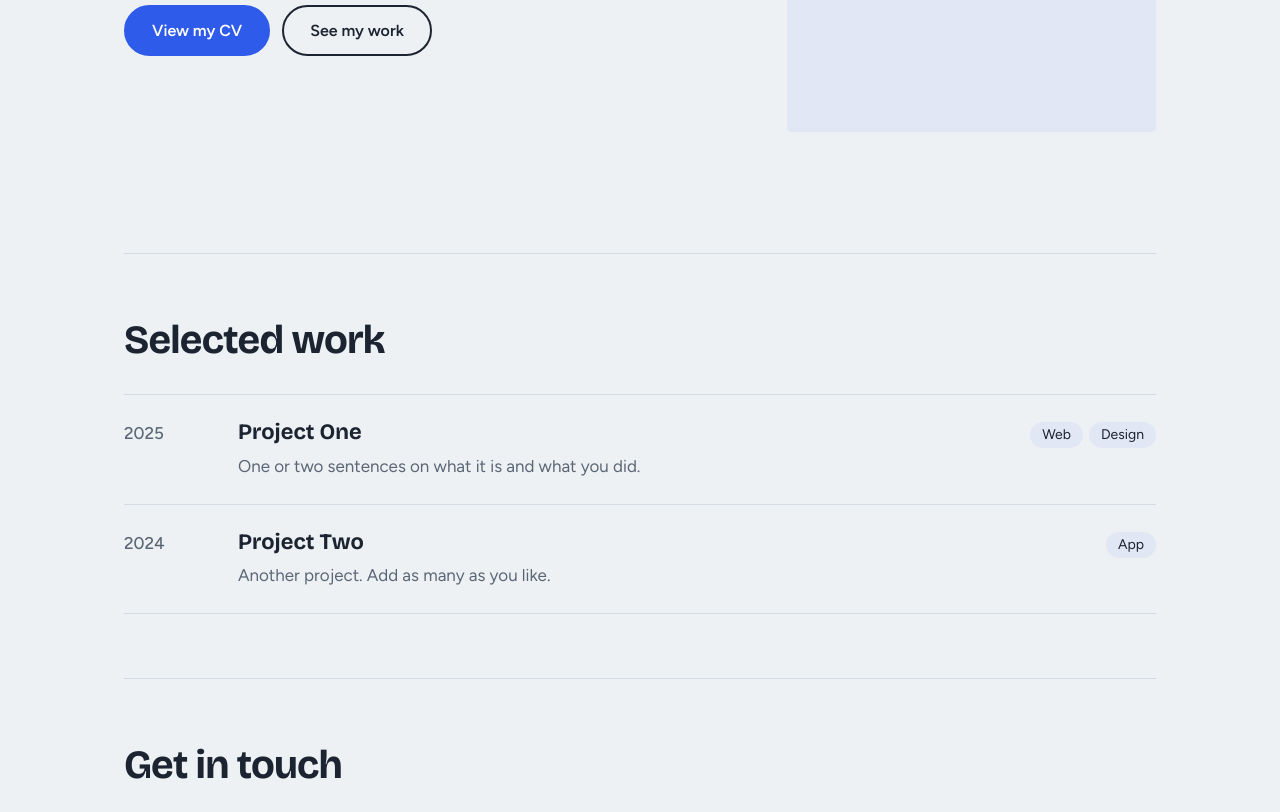
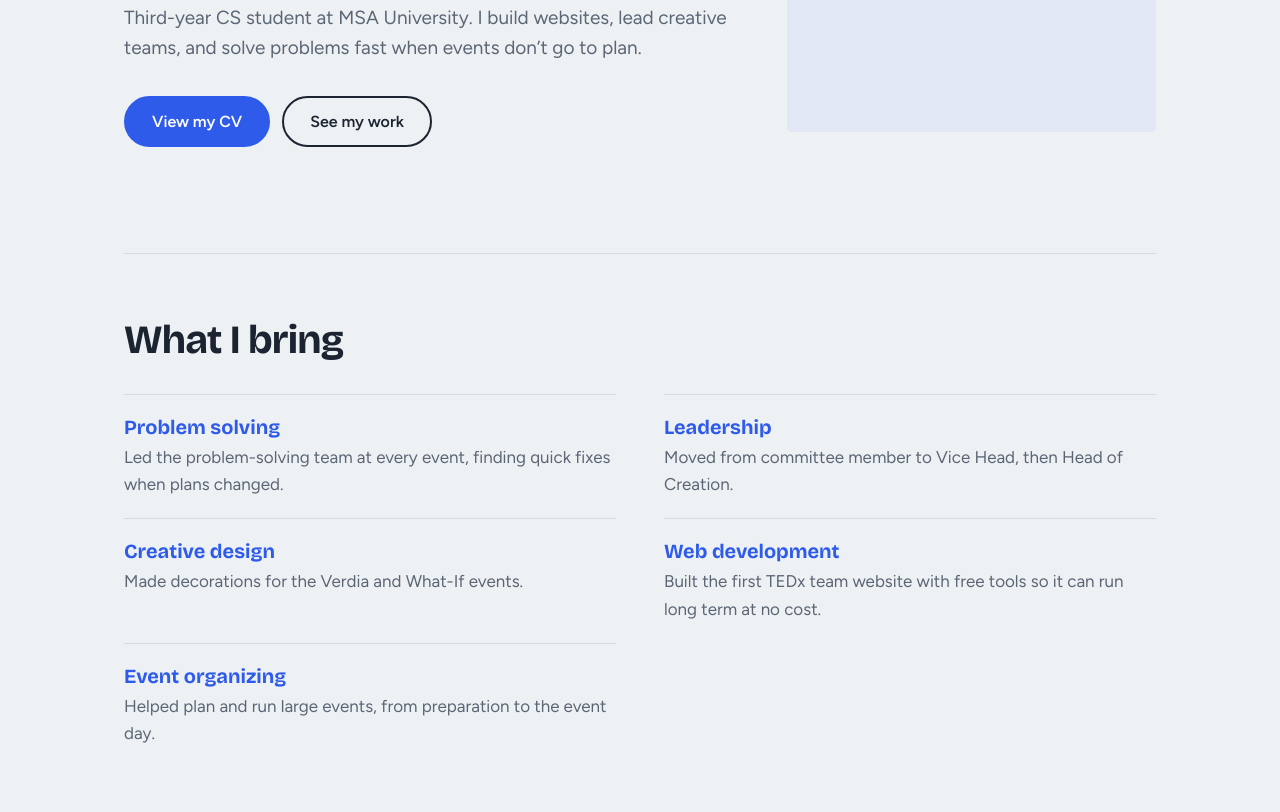
Before and after one commit to elshafei10/PORTOFOLIOCV, a plain HTML site: page index.html in a window 1280 px wide. Shown: the part 451-1263 px from the top of the page. Drawn offline with nearby package versions, Linux system fonts and the light colour scheme.

Commit message:
Revise profile details and add strengths section
Updated personal information and added strengths and projects to the profile.

```diff
--- a/index.html
+++ b/index.html
@@ -34,8 +34,15 @@ a{color:inherit}
 .hero .intro{max-width:52ch;color:var(--muted);font-size:19px}
 .actions{display:flex;flex-wrap:wrap;gap:12px;margin-top:32px}
 .photo{aspect-ratio:4/5;border-radius:999px 999px 24px 24px;overflow:hidden;background:var(--soft);display:grid;place-items:center}
-.photo img{width:100%;height:100%;object-fit:cover;display:block}
+.photo img{width:100%;height:100%;object-fit:cover;object-position:50% 20%;display:block}
 .photo .initials{font:800 96px var(--display);color:var(--accent)}
+
+/* Strengths */
+.strengths{display:grid;grid-template-columns:repeat(2,1fr);gap:0 48px}
+.strength{padding:20px 0;border-top:1px solid var(--line)}
+.strength h3{font:700 20px/1.25 var(--display);color:var(--accent)}
+.strength p{color:var(--muted);margin-top:4px}
+.cv-main li b{font-weight:600}
 
 /* Projects */
 section.block{padding:64px 0;border-top:1px solid var(--line)}
@@ -84,6 +91,7 @@ body.show-cv #cv{display:block}
 @media (max-width:760px){
   .hero{grid-template-columns:1fr;min-height:0;gap:32px}
   .photo{max-width:280px;order:-1}
+  .strengths{grid-template-columns:1fr}
   .project{grid-template-columns:1fr;gap:6px}
   .tags{justify-content:flex-start;margin-top:8px}
   .cv-body{grid-template-columns:1fr}
@@ -109,67 +117,115 @@ body.show-cv #cv{display:block}
      ============================================================ -->
 <script>
 const DATA = {
-  name: "Your Name",
-  role: "Your Job Title",
-  intro: "A short sentence or two about who you are and what you build or design.",
-  photo: "photo.jpg",          // put your photo next to index.html with this name
+  name: "Mohamed Fekri Abdelhamid",
+  role: "Computer Science Student & Web Developer",
+  intro: "Third-year CS student at MSA University. I build websites, lead creative teams, and solve problems fast when events don’t go to plan.",
+  photo: "photo.jpg",          // keep photo.jpg next to index.html
   cvPdf: "",                   // optional: "cv.pdf". Leave empty to print the CV page as PDF instead
 
-  email: "you@example.com",
+  email: "your.email@example.com",
   phone: "+20 000 000 0000",
-  location: "Your City, Country",
+  location: "Cairo, Egypt",
   links: [
-    { label: "LinkedIn", url: "https://linkedin.com/in/yourname" },
-    { label: "GitHub",   url: "https://github.com/yourname" }
+    { label: "TEDx Website", url: "https://tedx-team.vercel.app" },
+    { label: "LinkedIn",     url: "https://linkedin.com/in/your-profile" }
   ],
 
-  summary: "Two or three lines summarising your experience, strengths, and what you are looking for.",
+  summary: "Third-year Computer Science student at MSA University with hands-on experience in web development and event leadership. Started on the MUN organizing committee, was offered Vice Head of Creation at TEDx, and was promoted to Head of Creation after helping run large events. Also led the problem-solving team at every event and helped build the first TEDx team website on free tools for long-term use.",
+
+  // Shown on the home page ("What I bring") and in the CV
+  strengths: [
+    { title: "Problem solving",  text: "Led the problem-solving team at every event, finding quick fixes when plans changed." },
+    { title: "Leadership",       text: "Moved from committee member to Vice Head, then Head of Creation." },
+    { title: "Creative design",  text: "Made decorations for the Verdia and What-If events." },
+    { title: "Web development",  text: "Built the first TEDx team website with free tools so it can run long term at no cost." },
+    { title: "Event organizing", text: "Helped plan and run large events, from preparation to the event day." }
+  ],
 
   experience: [
     {
-      role: "Job Title",
-      company: "Company Name",
-      period: "2023 – Present",
+      role: "Head of Creation",
+      company: "TEDx",
+      period: "",
       points: [
-        "Describe an achievement with a measurable result.",
-        "Describe another responsibility or project you led."
+        "Promoted after organizing large events.",
+        "Led the creative team across event decorations and visuals."
       ]
     },
     {
-      role: "Previous Job Title",
-      company: "Previous Company",
-      period: "2021 – 2023",
+      role: "Problem Solving Team Leader",
+      company: "TEDx events (Verdia, What-If)",
+      period: "",
       points: [
-        "What you did and what changed because of it.",
-        "Tools or methods you used."
+        "Led the problem-solving team at each event once creation work was done.",
+        "Handled issues on the day and kept the event running smoothly."
+      ]
+    },
+    {
+      role: "Vice Head of Creation",
+      company: "TEDx",
+      period: "",
+      points: [
+        "Offered the role after strong performance on the MUN organizing committee.",
+        "Created decorations for Verdia and What-If."
+      ]
+    },
+    {
+      role: "Web Developer (volunteer)",
+      company: "TEDx",
+      period: "",
+      points: [
+        "Helped build the first TEDx team website infrastructure (tedx-team.vercel.app).",
+        "Chose free tools so the site can be maintained long term without cost."
+      ]
+    },
+    {
+      role: "Organizing Committee Member",
+      company: "MUN (academic club)",
+      period: "",
+      points: [
+        "Performed strongly in the organizing committee, which led to the TEDx offer."
       ]
     }
   ],
 
   education: [
-    { degree: "Bachelor’s in Your Field", school: "University Name", period: "2017 – 2021" }
+    {
+      degree: "BSc Computer Science",
+      school: "MSA University",
+      period: "Currently 3rd year",
+      courses: "Database, Data Structures, Multimedia, Web Programming"
+    }
   ],
 
   skills: [
-    { group: "Core",  items: ["Skill one", "Skill two", "Skill three"] },
-    { group: "Tools", items: ["Tool one", "Tool two"] }
+    { group: "Core",       items: ["Problem solving", "Team leadership", "Event organizing", "Creative design"] },
+    { group: "Technical",  items: ["Web programming", "Databases", "Data structures", "Multimedia"] },
+    { group: "Tools",      items: ["Vercel (free hosting)"] }
   ],
 
-  languages: ["Arabic – Native", "English – Fluent"],
+  languages: ["Arabic", "English"],
 
   projects: [
     {
-      title: "Project One",
-      year: "2025",
-      description: "One or two sentences on what it is and what you did.",
-      tags: ["Web", "Design"],
-      url: ""                  // optional link; leave empty for none
+      title: "TEDx Team Website",
+      year: "",
+      description: "The first website infrastructure for the TEDx team, built on free tools so it can be kept running long term.",
+      tags: ["Web", "Vercel"],
+      url: "https://tedx-team.vercel.app"
     },
     {
-      title: "Project Two",
-      year: "2024",
-      description: "Another project. Add as many as you like.",
-      tags: ["App"],
+      title: "Verdia Event Decorations",
+      year: "",
+      description: "Designed and created decorations for the Verdia event, then led the problem-solving team on the day.",
+      tags: ["Design", "Events"],
+      url: ""
+    },
+    {
+      title: "What-If Event Decorations",
+      year: "",
+      description: "Created the decorations for What-If and led problem solving during the event.",
+      tags: ["Design", "Events"],
       url: ""
     }
   ]
@@ -192,6 +248,11 @@ const DATA = {
         </div>
         <div class="photo" id="h-photo"></div>
       </header>
+
+      <section class="block" id="about">
+        <h2>What I bring</h2>
+        <div class="strengths" id="strength-list"></div>
+      </section>
 
       <section class="block" id="projects">
         <h2>Selected work</h2>
@@ -251,6 +312,9 @@ const DATA = {
   $("h-role").textContent = d.role;
   $("h-intro").textContent = d.intro;
 
+  $("strength-list").innerHTML = d.strengths.map(x =>
+    '<div class="strength"><h3>' + esc(x.title) + '</h3><p>' + esc(x.text) + '</p></div>').join("");
+
   $("project-list").innerHTML = d.projects.map(p => {
     const title = p.url ? '<a href="' + esc(p.url) + '" target="_blank" rel="noopener">' + esc(p.title) + '</a>' : esc(p.title);
     return '<div class="project"><span class="year">' + esc(p.year) + '</span>' +
@@ -276,12 +340,13 @@ const DATA = {
       d.skills.map(g => '<div class="group"><b>' + esc(g.group) + '</b>' + esc(g.items.join(", ")) + '</div>').join("") +
     '</section>' +
     '<section><h4>Education</h4>' +
-      d.education.map(e => '<div class="group"><strong>' + esc(e.degree) + '</strong><br>' + esc(e.school) + '<br><span style="color:var(--muted)">' + esc(e.period) + '</span></div>').join("") +
+      d.education.map(e => '<div class="group"><strong>' + esc(e.degree) + '</strong><br>' + esc(e.school) + '<br><span style="color:var(--muted)">' + esc(e.period) + '</span>' + (e.courses ? '<br><span style="font-size:14px">Courses: ' + esc(e.courses) + '</span>' : '') + '</div>').join("") +
     '</section>' +
     '<section><h4>Languages</h4><ul>' + d.languages.map(l => '<li>' + esc(l) + '</li>').join("") + '</ul></section>';
 
   $("c-main").innerHTML =
     '<section><h4>Profile</h4><p>' + esc(d.summary) + '</p></section>' +
+    '<section><h4>Strengths</h4><ul>' + d.strengths.map(x => '<li><b>' + esc(x.title) + ':</b> ' + esc(x.text) + '</li>').join("") + '</ul></section>' +
     '<section><h4>Experience</h4>' +
       d.experience.map(j =>
         '<div class="job"><div class="top"><strong>' + esc(j.role) + '</strong><span class="when">' + esc(j.period) + '</span></div>' +
```
